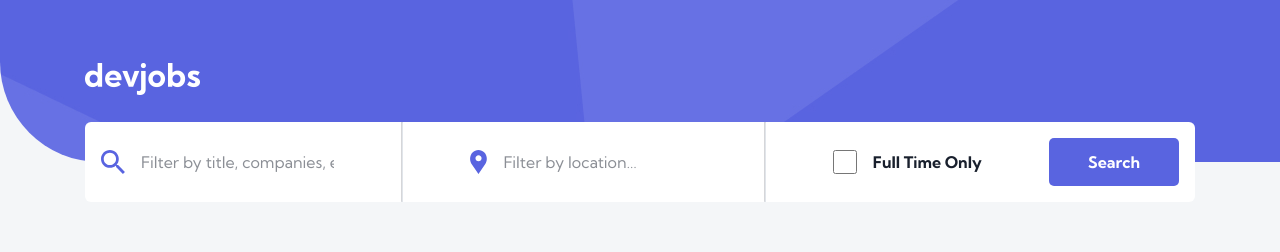
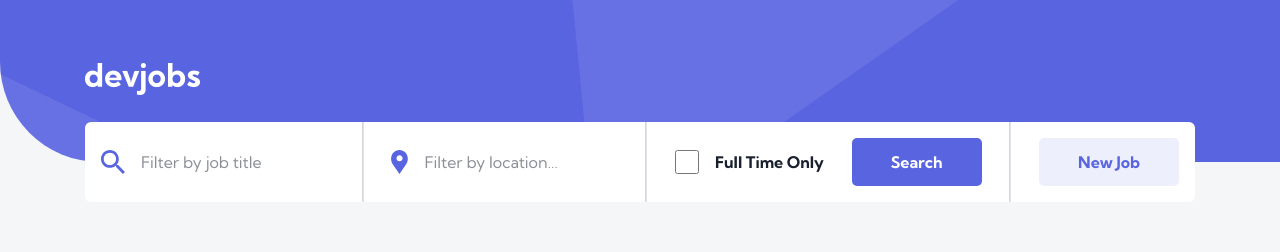
Before and after one commit to alexandrularion/learn-final-project, a React (Vite) app in the folder JavaScriptRO40/react-devjobs-app/: page / in a window 1280 px wide. Shown: the top 252 px of the page. Built offline with nearby package versions, Linux system fonts and the light colour scheme; no server answers; the database is empty.

Commit message:
Added create job dialog

```diff
--- a/JavaScriptRO40/react-devjobs-app/src/common/components/button/button.jsx
+++ b/JavaScriptRO40/react-devjobs-app/src/common/components/button/button.jsx
@@ -2,7 +2,13 @@ import Container from "./button.styled";
 
 const Button = (props) => {
   return (
-    <Container disabled={props.disabled} variant={props.variant}>
+    <Container
+      form={props.form}
+      onClick={props.onClick}
+      type={props.type}
+      disabled={props.disabled}
+      variant={props.variant}
+    >
       {props.children}
     </Container>
   );
--- /dev/null
+++ b/JavaScriptRO40/react-devjobs-app/src/components/create-dialog/create-dialog.jsx
@@ -0,0 +1,104 @@
+import Container from "./create-dialog.styled";
+import Button from "../../common/components/button/button";
+import jobService from "../../server/job-service";
+import React from "react";
+import Heading from "../../common/components/heading/heading";
+
+const CreateDialog = () => {
+  const [isLoading, setIsLoading] = React.useState(false);
+  const [isOpen, setIsOpen] = React.useState(false);
+
+  const handleSubmit = async (event) => {
+    event.preventDefault();
+
+    console.log(event);
+
+    setIsLoading(true);
+    await jobService.create({
+      createdAt: new Date().toISOString(),
+    });
+    setIsLoading(false);
+  };
+
+  const handleToggleClick = () => setIsOpen(!isOpen);
+
+  return (
+    <Container>
+      <Button variant={"shaded"} type={"button"} onClick={handleToggleClick}>
+        New Job
+      </Button>
+      {isOpen && (
+        <>
+          <div className="create_dialog__overlay" />
+          <div className="create_dialog__modal">
+            <div className="modal__header">
+              <Heading size={"md"}>New job</Heading>
+              <button onClick={handleToggleClick}>Close</button>
+            </div>
+            <form
+              id="TqRwfPhGihjHYkyTpSKkw"
+              className="modal__content"
+              onSubmit={handleSubmit}
+            >
+              <input
+                className="content__text"
+                type="text"
+                name="name"
+                placeholder="Name: Full Stack Engineer"
+              />
+              <input
+                className="content__text"
+                type="text"
+                name="location"
+                placeholder="Location: Romania, Bucuresti"
+              />
+              <input
+                className="content__text"
+                type="text"
+                name="companyName"
+                placeholder="Company Name: MyCompany Inc."
+              />
+              <input
+                className="content__text"
+                type="text"
+                name="companySite"
+                placeholder="Company Site: https://mycompany.com"
+              />
+              <input
+                className="content__text"
+                type="text"
+                name="companySite"
+                placeholder="Company Logo: https://mycompany.com/logo.png"
+              />
+              <textarea
+                name="description"
+                placeholder="Write more details about the opportunity"
+              />
+              <div className="content__radios">
+                <div className="radios__group">
+                  <input name="type" id="type_1" type="radio" value={0} />
+                  <label htmlFor="type_1">Full-Time</label>
+                </div>
+                <div className="radios__group">
+                  <input name="type" id="type_2" type="radio" value={1} />
+                  <label htmlFor="type_2">Part-time</label>
+                </div>
+                <div className="radios__group">
+                  <input name="type" id="type_3" type="radio" value={2} />
+                  <label htmlFor="type_3">Contract</label>
+                </div>
+              </div>
+            </form>
+            <div className="modal__footer">
+              <Button form={"TqRwfPhGihjHYkyTpSKkw"} type="submit">
+                {isLoading ? "Loading..." : "Save"}
+              </Button>
+            </div>
+          </div>
+        </>
+      )}
+    </Container>
+  );
+};
+
+export default CreateDialog;
--- /dev/null
+++ b/JavaScriptRO40/react-devjobs-app/src/components/create-dialog/create-dialog.styled.jsx
@@ -0,0 +1,108 @@
+import styled from "styled-components";
+
+const Container = styled.div`
+  display: flex;
+
+  .create_dialog__overlay {
+    position: fixed;
+    top: 0;
+    left: 0;
+    width: 100%;
+    height: 100%;
+    background: rgba(0, 0, 0, 0.7);
+    z-index: 1;
+  }
+  .create_dialog__modal {
+    display: flex;
+    flex-direction: column;
+    gap: 25px;
+    background-color: var(--background-color-1);
+    border-radius: 6px;
+    width: 500px;
+    padding: 20px 25px;
+    position: fixed;
+    top: 50%;
+    left: 50%;
+    z-index: 10;
+    transform: translate(-50%, -50%);
+
+    .modal__header {
+      display: flex;
+      justify-content: space-between;
+
+      button {
+        background: none;
+        outline: none;
+        appearance: none;
+        border: none;
+        font-weight: var(--button-font-weight);
+        color: var(--button-text-color-2);
+        font-size: var(--text-font-size);
+        padding: 5px 10px;
+        cursor: pointer;
+        transition: 0.2s all ease-in-out;
+
+        &:hover {
+          color: var(--button-text-color-hover-2);
+        }
+      }
+    }
+    .modal__content {
+      display: flex;
+      flex-direction: column;
+      gap: 15px;
+
+      .content__text,
+      textarea {
+        height: 48px;
+        width: 100%;
+        border: none;
+        border-radius: 8px;
+        padding: 0 10px;
+        background-color: var(--background-color-2);
+        color: var(--text-color);
+        font-size: var(--text-font-size);
+        font-weight: var(--text-font-weight);
+        &::placeholder {
+          font-size: var(--heading-font-size-4);
+        }
+      }
+      textarea {
+        height: 100px;
+        padding: 10px;
+        margin-top: 20px;
+      }
+      .content__radios {
+        display: flex;
+        gap: 20px;
+        margin-top: 20px;
+
+        .radios__group {
+          display: flex;
+          align-items: center;
+          gap: 10px;
+          cursor: pointer;
+
+          input {
+            width: 20px;
+            height: 20px;
+            outline: none;
+            border: none;
+            background-color: var(--background-color-2);
+          }
+          label {
+            color: var(--text-color);
+            font-size: var(--text-font-size);
+            font-weight: var(--text-font-weight);
+          }
+        }
+      }
+    }
+    .modal__footer {
+      display: flex;
+      justify-content: flex-end;
+    }
+  }
+`;
+
+export default Container;
--- a/JavaScriptRO40/react-devjobs-app/src/components/search/search.jsx
+++ b/JavaScriptRO40/react-devjobs-app/src/components/search/search.jsx
@@ -4,6 +4,7 @@ import LocationSvg from "../../assets/location.svg?react";
 import SearchSvg from "../../assets/search.svg?react";
 import jobService from "../../server/job-service";
 import CONSTANTS from "../../common/constants";
+import CreateDialog from "../create-dialog/create-dialog";
 
 const Search = (props) => {
   const handleSubmit = async (event) => {
@@ -50,11 +51,7 @@ const Search = (props) => {
     <Container onSubmit={handleSubmit}>
       <div className="search__input search__input--1">
         <SearchSvg />
-        <input
-          type="text"
-          name="search"
-          placeholder="Filter by title, companies, expertise…"
-        />
+        <input type="text" name="search" placeholder="Filter by job title" />
       </div>
       <hr className="search__hr" />
       <div className="search__input search__input--2">
@@ -69,6 +66,8 @@ const Search = (props) => {
       <Button disabled={props.isLoading} type="submit">
         {props.isLoading ? "Loading..." : "Search"}
       </Button>
+      <hr className="search__hr" />
+      <CreateDialog />
     </Container>
   );
 };
--- a/JavaScriptRO40/react-devjobs-app/src/components/search/search.styled.jsx
+++ b/JavaScriptRO40/react-devjobs-app/src/components/search/search.styled.jsx
@@ -8,7 +8,6 @@ const Container = styled.form`
   height: 80px;
   border-radius: 6px;
   padding: 0 16px;
-  gap: 62px;
   background-color: var(--background-color-2);
 
   .search__hr {
--- a/JavaScriptRO40/react-devjobs-app/src/index.css
+++ b/JavaScriptRO40/react-devjobs-app/src/index.css
@@ -51,6 +51,7 @@ a {
   --button-text-color-1: #fff;
   --button-text-color-2: #5964e0;
   --button-text-color-3: #ab0202;
+  --button-text-color-hover-2: #939bf4;
   --button-font-weight: 700;
 }
 
@@ -62,8 +63,6 @@ a {
     --heading-color: #fff;
     --text-color: #6e8098;
 
-    --button-background-color-2: rgba(89, 100, 224, 0.1);
-    --button-background-hover-color-2: rgba(89, 100, 224, 0.35);
     --button-text-color-hover-3: #ca0000;
     --checkbox-background-color: #313743;
   }
```
